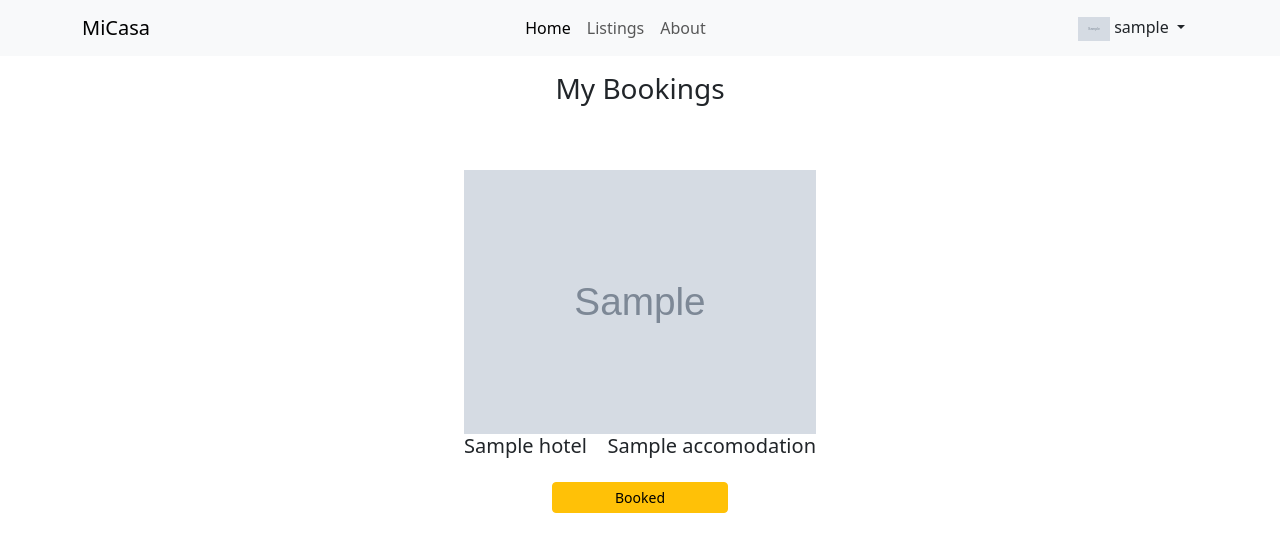
After one commit to Chirag123-bit/Django-HotelBookingSystem, a Django app: page /accomodation/mybookings/ in a window 1280 px wide. The commit adds this page. Shown: the top 552 px of the page. Run offline with Django 4.2, Linux system fonts and the light colour scheme; a user stored in the database is signed in; tables that the repository leaves empty hold one stand-in row (values such as "Sample post"); grey boxes marked "Sample" are stand-in pictures; some libraries are stand-ins or nearby versions.

Commit message:
MyBookings Done

```diff
--- a/bookings/urls.py
+++ b/bookings/urls.py
@@ -5,5 +5,6 @@ from . import views
 urlpatterns = [
     path("<int:id>", views.accomodationDetail, name="acc_detail"),
     path("rooms/", views.getAccomodations),
+    path("mybookings/", views.myBookings, name="my-bookings")
 
 ]
--- a/bookings/views.py
+++ b/bookings/views.py
@@ -32,3 +32,14 @@ def accomodationDetail(request,id):
 
 def getAccomodations(request):
     return render(request, "bookings/search.html")
+
+
+def myBookings(request):
+    bookings={}
+    if(request.user):
+        bookings = booking.objects.filter(user = request.user)
+    context={
+        "books":bookings
+    }
+
+    return render(request,"bookings/mybookings.html",context)
--- /dev/null
+++ b/templates/bookings/mybookings.html
@@ -0,0 +1,31 @@
+{% extends 'base.html' %}
+{% load static %}
+{% block title %}
+    Listings
+{% endblock title %}
+{% block css %}
+    <link rel="stylesheet" href="{% static 'css/search.css' %}">
+{% endblock css %}
+{% block content %}
+    <section id="search" class="mt-5 py-4">
+        <h3 class="text-center">My Bookings</h3>
+        <div class="accomodation-cards d-flex justify-content-around mt-5  flex-wrap">
+            {% for i in books %}
+                <div class="ac-card m-3" style="width:22rem">
+                    <div class="c-header">
+                        <img src="{{ i.accomodation.image1.url }}"
+                             alt="Home One"
+                             class="img-fluid">
+                    </div>
+                    <div class="c-body d-flex justify-content-between mb-3">
+                        <h5>{{ i.accomodation.hotel.name }}</h5>
+                        <h5>{{ i.accomodation.name }}</h5>
+                    </div>
+                    <div class="c-footer text-center">
+                        <div class="btn btn-warning text-ceter btn-md w-50 btn-sm">{{ i.status }}</div>
+                    </div>
+                </div>
+            {% endfor %}
+        </div>
+    </section>
+{% endblock content %}
--- a/templates/navbar.html
+++ b/templates/navbar.html
@@ -28,7 +28,7 @@
             {{ user.username }}
           </button>
           <div class="dropdown-menu" aria-labelledby="dropdownMenuButton">
-            <a class="dropdown-item" href="#">My Bookings</a>
+            <a class="dropdown-item" href="{% url 'my-bookings' %}">My Bookings</a>
             <a class="dropdown-item" href="{% url 'profile-page' %}">My Profile</a>
             <a class="dropdown-item" href="{% url 'reset-page' %}">Settings</a>
             <a class="dropdown-item" href="{% url 'logout-page' %}">Logout</a>
```
